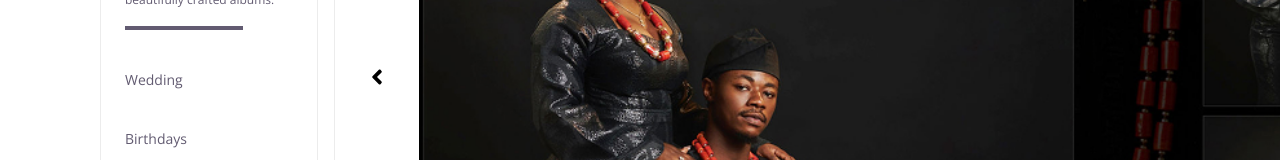
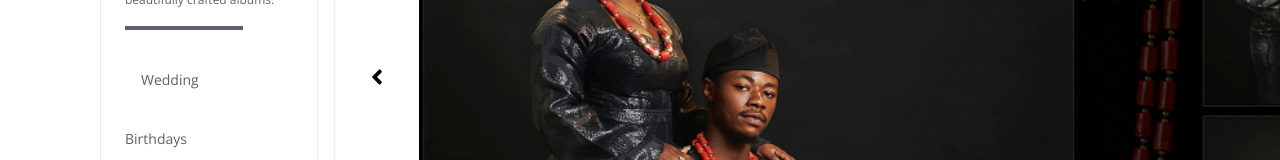
Before and after one commit to sarodcreator/Scarsarchive, a React (Create React App) app in the folder frontend/: page /gallery in a window 1280 px wide. Shown: the part 328-488 px from the top of the page. Built offline with nearby package versions, Linux system fonts and the light colour scheme.

Commit message:
Update index.css

```diff
--- a/frontend/src/gallery/index.css
+++ b/frontend/src/gallery/index.css
@@ -39,7 +39,12 @@
     text-align: left;
     width: 100%;
     font: var(--body-medium);
-    cursor: pointer
+    cursor: pointer;
+    transition: color 0.3s ease, margin-left 0.3s ease;
+}
+.menu.active {
+  color: black;
+  margin-left: 16px;
 }
 .divider{
     border-bottom: 4px solid var(--body-color);
```
